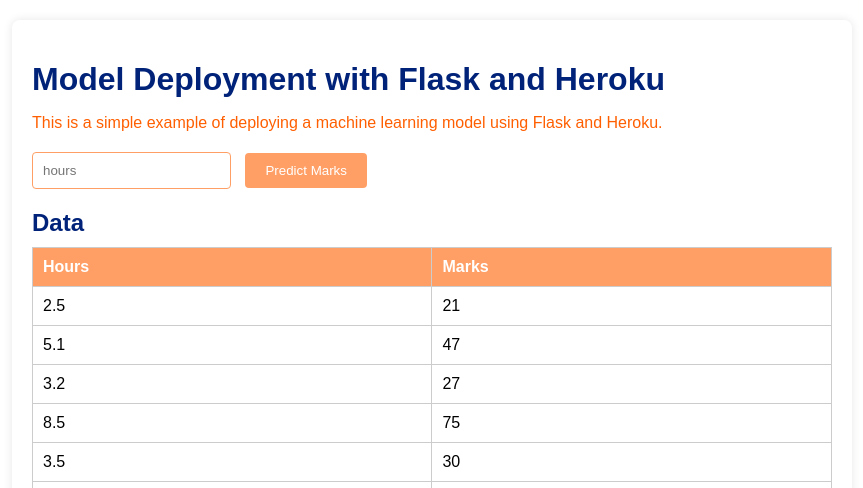
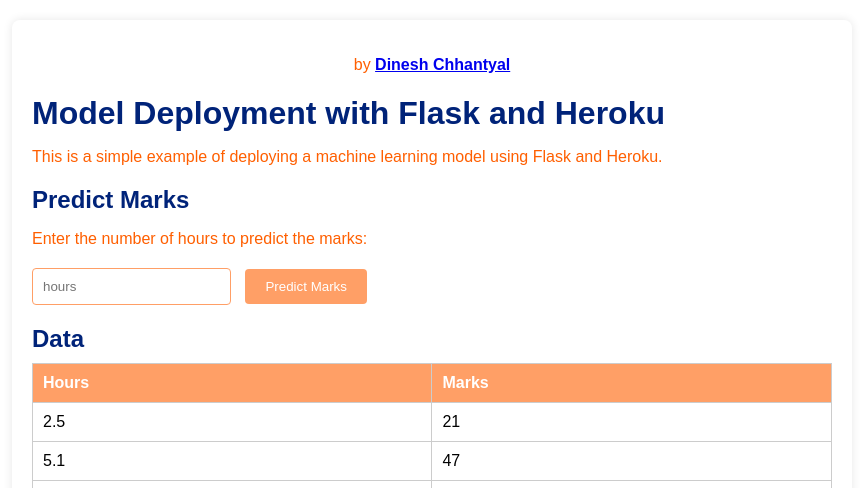
Before and after one commit to dineshchhantyal/Easy-Machine-Learning-Projects, a Flask app: page / in a window 1280 px wide. Shown: the top 488 px of the page, without its empty margins (208-1071 px from the left). Run offline with Flask 3, Linux system fonts and the light colour scheme.

Commit message:
README.md for marks predict

```diff
--- a/deployment/models/marks/marks.py
+++ b/deployment/models/marks/marks.py
@@ -1,6 +1,5 @@
 import pandas as pd
 import numpy as np
-import matplotlib.pyplot as plt
 from sklearn.linear_model import LinearRegression
 import os
 
--- /dev/null
+++ b/deployment/requirements.txt
@@ -0,0 +1,4 @@
+flask
+numpy
+pandas
+scikit-learn
--- a/deployment/templates/index.html
+++ b/deployment/templates/index.html
@@ -117,6 +117,12 @@
     </style>
   </head>
   <body class="container">
+    <p style="text-align: center">
+      by
+      <a href="https://www.dineshchhantyal.com.np">
+        <strong> Dinesh Chhantyal</strong></a
+      >
+    </p>
     <h1>Model Deployment with Flask and Heroku</h1>
 
     <p>
@@ -124,6 +130,8 @@
       and Heroku.
     </p>
 
+    <h2>Predict Marks</h2>
+    <p>Enter the number of hours to predict the marks:</p>
     <form id="predct">
       <input type="text" name="hours" id="" placeholder="hours" />
       <input type="submit" value="Predict Marks" id="submit_btn" />
```
Also changed, not shown: deployment/README.md (added).
